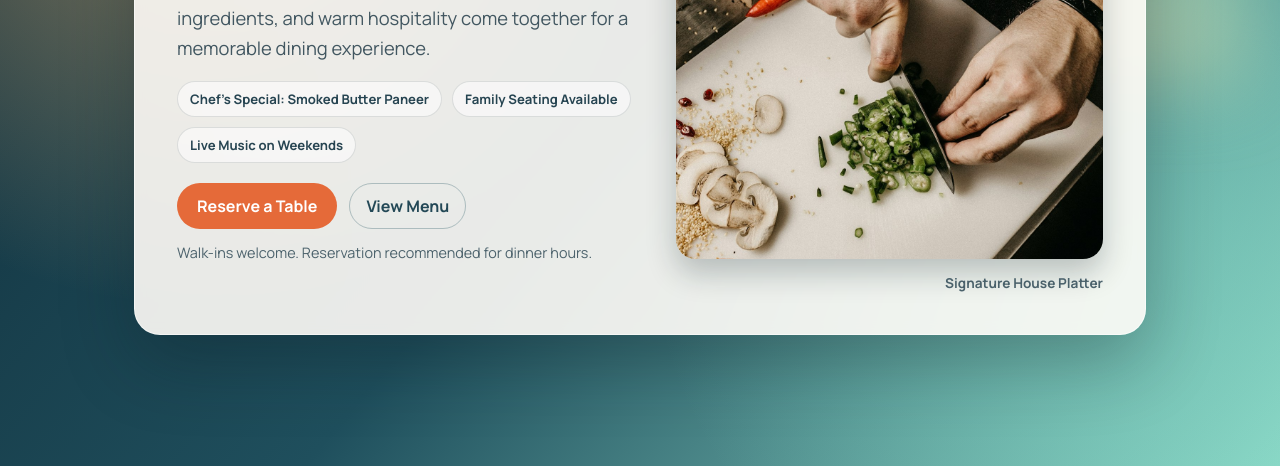
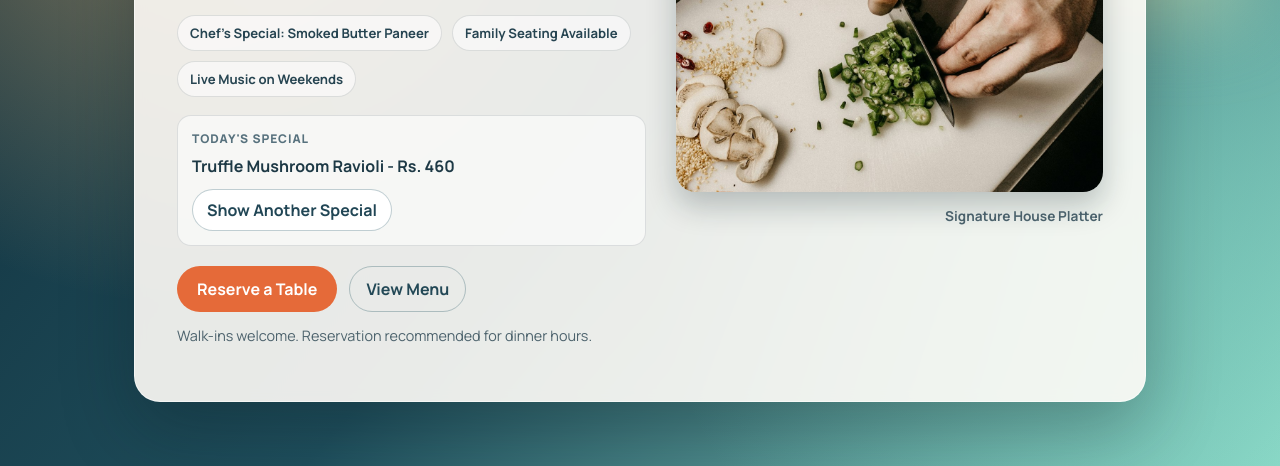
Before and after one commit to shivakandode/New-Project, a website: page index.html in a window 1280 px wide. Shown: the part 334-800 px from the top of the page. Drawn offline with nearby package versions, Linux system fonts and the light colour scheme.

Commit message:
added new button

```diff
--- a/index.html
+++ b/index.html
@@ -36,6 +36,12 @@
               <span>Live Music on Weekends</span>
             </div>
 
+            <section class="special-box" aria-label="Today's special">
+              <p class="special-label">Today's Special</p>
+              <p id="special-text">Truffle Mushroom Ravioli - Rs. 460</p>
+              <button id="special-button" type="button">Show Another Special</button>
+            </section>
+
             <div class="cta-row">
               <button id="cheer-button" type="button">Reserve a Table</button>
               <a class="ghost-link" href="menu.html" aria-label="Open full menu page">View Menu</a>
--- a/script.js
+++ b/script.js
@@ -1,6 +1,16 @@
 const cheerButton = document.getElementById("cheer-button");
 const welcomeText = document.getElementById("welcome-text");
 const statusNote = document.getElementById("status-note");
+const specialButton = document.getElementById("special-button");
+const specialText = document.getElementById("special-text");
+
+const specials = [
+  "Truffle Mushroom Ravioli - Rs. 460",
+  "Saffron Paneer Steak - Rs. 410",
+  "Herb Grilled Chicken Platter - Rs. 520",
+  "Roasted Veg Lasagna - Rs. 390",
+  "Prawn Coconut Curry Bowl - Rs. 560"
+];
 
 if (cheerButton && welcomeText) {
   cheerButton.addEventListener("click", () => {
@@ -13,3 +23,12 @@ if (cheerButton && welcomeText) {
     cheerButton.disabled = true;
   });
 }
+
+if (specialButton && specialText) {
+  specialButton.addEventListener("click", () => {
+    const current = specialText.textContent;
+    const availableSpecials = specials.filter((item) => item !== current);
+    const randomSpecial = availableSpecials[Math.floor(Math.random() * availableSpecials.length)];
+    specialText.textContent = randomSpecial;
+  });
+}
--- a/styles.css
+++ b/styles.css
@@ -155,6 +155,50 @@ h1 {
   background: rgba(255, 255, 255, 0.55);
 }
 
+.special-box {
+  margin-top: 18px;
+  padding: 14px;
+  border: 1px solid var(--line);
+  border-radius: 14px;
+  background: rgba(255, 255, 255, 0.6);
+}
+
+.special-label {
+  margin: 0;
+  font-size: 0.75rem;
+  letter-spacing: 0.08em;
+  text-transform: uppercase;
+  color: #57717d;
+  font-weight: 800;
+}
+
+#special-text {
+  margin: 8px 0 12px;
+  font-size: 1rem;
+  color: #1d3945;
+  font-weight: 700;
+}
+
+#special-button {
+  border: 1px solid rgba(31, 79, 93, 0.28);
+  background: #fff;
+  color: #214655;
+  border-radius: 999px;
+  padding: 9px 14px;
+  font: inherit;
+  font-weight: 700;
+  cursor: pointer;
+}
+
+#special-button:hover {
+  background: rgba(31, 79, 93, 0.06);
+}
+
+#special-button:focus-visible {
+  outline: 3px solid rgba(229, 106, 57, 0.35);
+  outline-offset: 2px;
+}
+
 .cta-row {
   display: flex;
   align-items: center;
```
